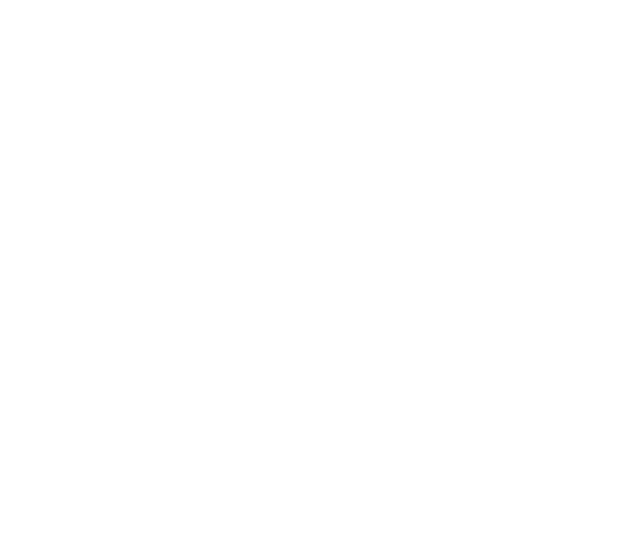
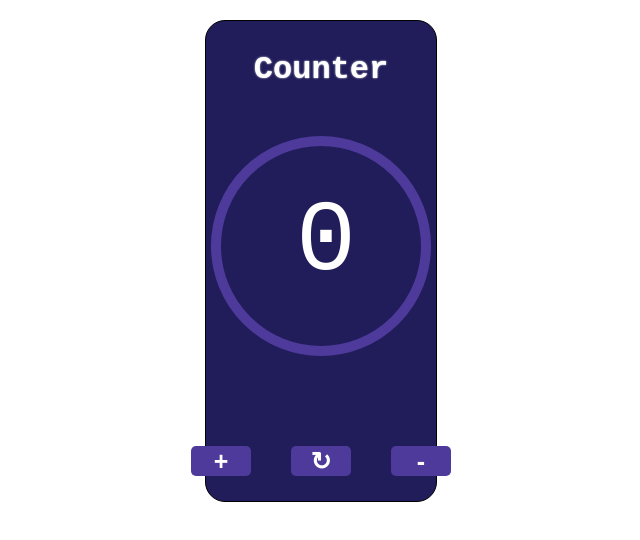
Before and after one commit to MamaraimovDavron/NewCounter, a React (Create React App) app: page / in a window 1280 px wide. Shown: the top 540 px of the page, without its empty margins (319-959 px from the left). Built offline with nearby package versions, Linux system fonts and the light colour scheme.

Commit message:
modified css and js files

```diff
--- a/src/App.css
+++ b/src/App.css
@@ -0,0 +1,68 @@
+body{
+    margin: 0;
+    padding: 0;
+    box-sizing: border-box;
+    display: flex;
+    align-items: center;
+    justify-content: center;
+    font-family: 'Century Gothic', monospace;
+}
+
+.container{
+    margin-top: 20px;
+    border: 1px solid;
+    width: 18vw;
+    height: 60vh;
+    display: flex;
+    align-items: center;
+    flex-direction: column;
+    justify-content: center;
+    border-radius: 20px;
+    background-color: #211D5A;
+}
+
+.container h1{
+    position: absolute;
+    top: 30px;
+    color: white;
+    text-shadow: 0px 0px 2px white;
+}
+
+.circle--container{
+    position: relative;
+    border: 10px solid #4E3A9B;
+    height: 200px;
+    width: 200px;
+    border-radius: 50%;
+    margin-top: 100px;
+}
+
+.circle--container p{
+    font-family: 'Century Gothic', monospace;
+    color: white;
+    font-size: 100px;
+    position: absolute;
+    top: -60px;
+    left: 75px;
+}
+
+.buttons--container{
+    display: flex;
+    width: 300px;
+    height: 50px;
+    align-items: center;
+    justify-content: space-around;
+    margin-top: 80px;
+}
+
+button {
+    width: 60px;
+    height: 30px;
+    border: none;
+    font-size: 25px;
+    margin: 5px;
+    font-weight: bold;
+    border-radius: 5px;
+    background-color: #4E3A9B;
+    color: white;
+}
--- a/src/App.js
+++ b/src/App.js
@@ -5,6 +5,15 @@
   render() {
     return (
       <div className='container'>
+        <h1>Counter</h1>
+        <div className='circle--container'>
+            <p>0</p>
+        </div>
+        <div className='buttons--container'>
+            <button className='plus'>+</button>
+            <button className='reset'>&#x21bb;</button>
+            <button className='minus'>-</button>
+        </div>
       </div>
     )
   }
```
